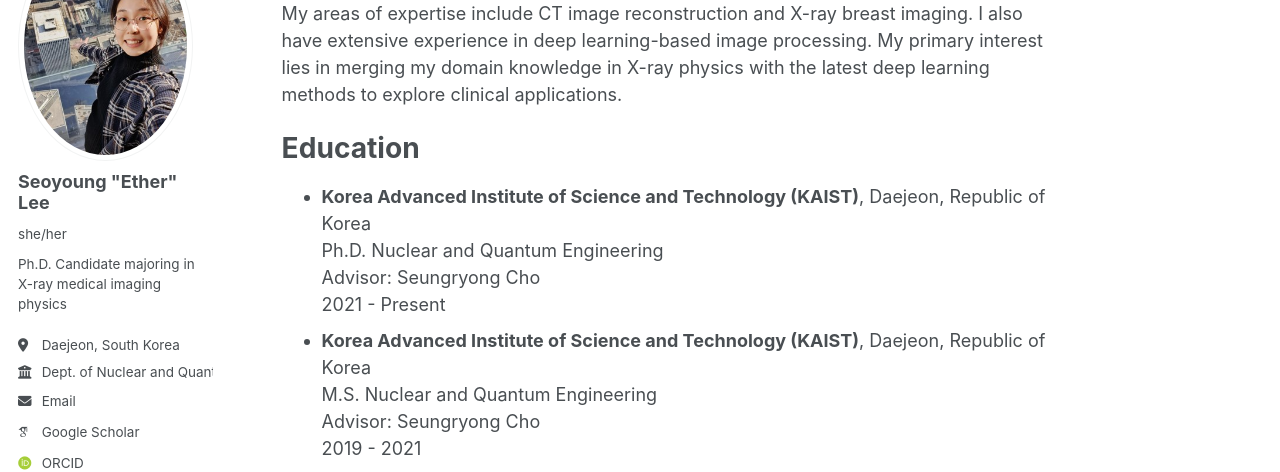
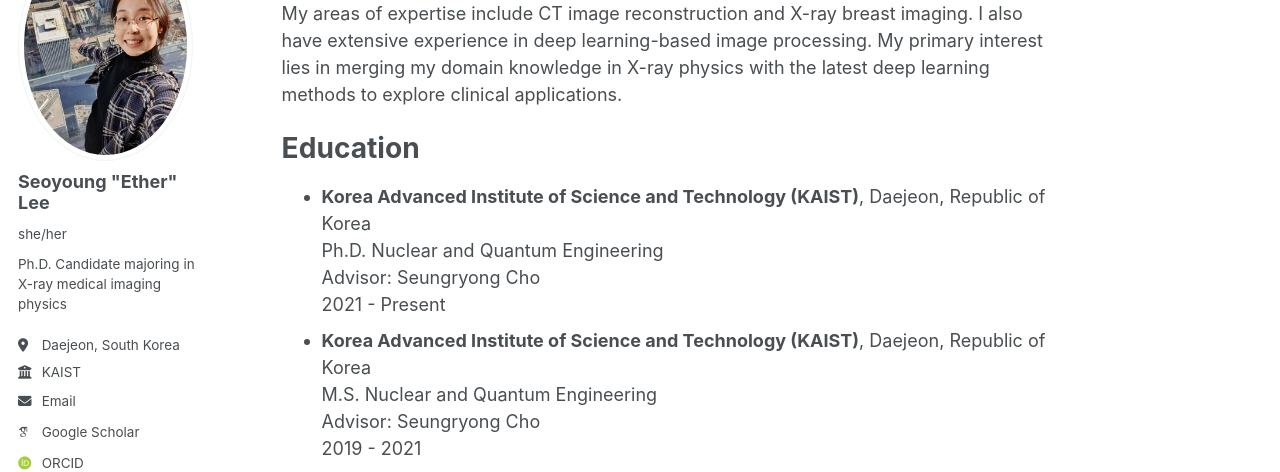
Before and after one commit to ether0/ether0.github.io, a Jekyll site: the page built from _pages/about.md, in a window 1280 px wide. Shown: the part 175-647 px from the top of the page. Built offline with Jekyll 4.4.1, drawn with Linux system fonts in a browser that asks for light colours; some web fonts are replaced.

Commit message:
Update _config.yml

```diff
--- a/_config.yml
+++ b/_config.yml
@@ -26,7 +26,7 @@ author:
   pronouns         : "she/her"
   bio              : "Ph.D. Candidate majoring in X-ray medical imaging physics"
   location         : "Daejeon, South Korea"
-  employer         : "Dept. of Nuclear and Quantum Engineering, KAIST"
+  employer         : "KAIST"
   uri              : # URL
   email            : "ether0@kaist.ac.kr"
 
```
